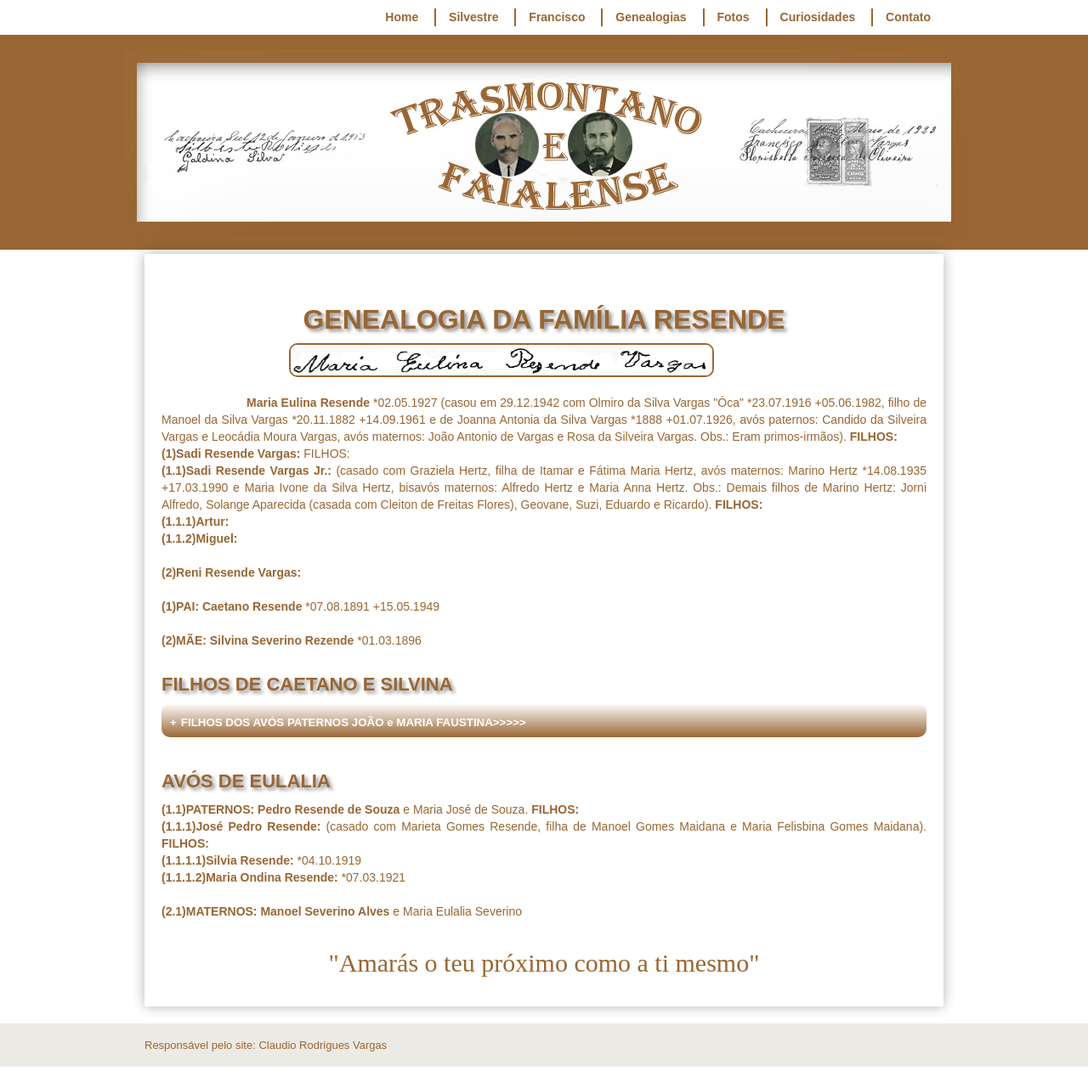
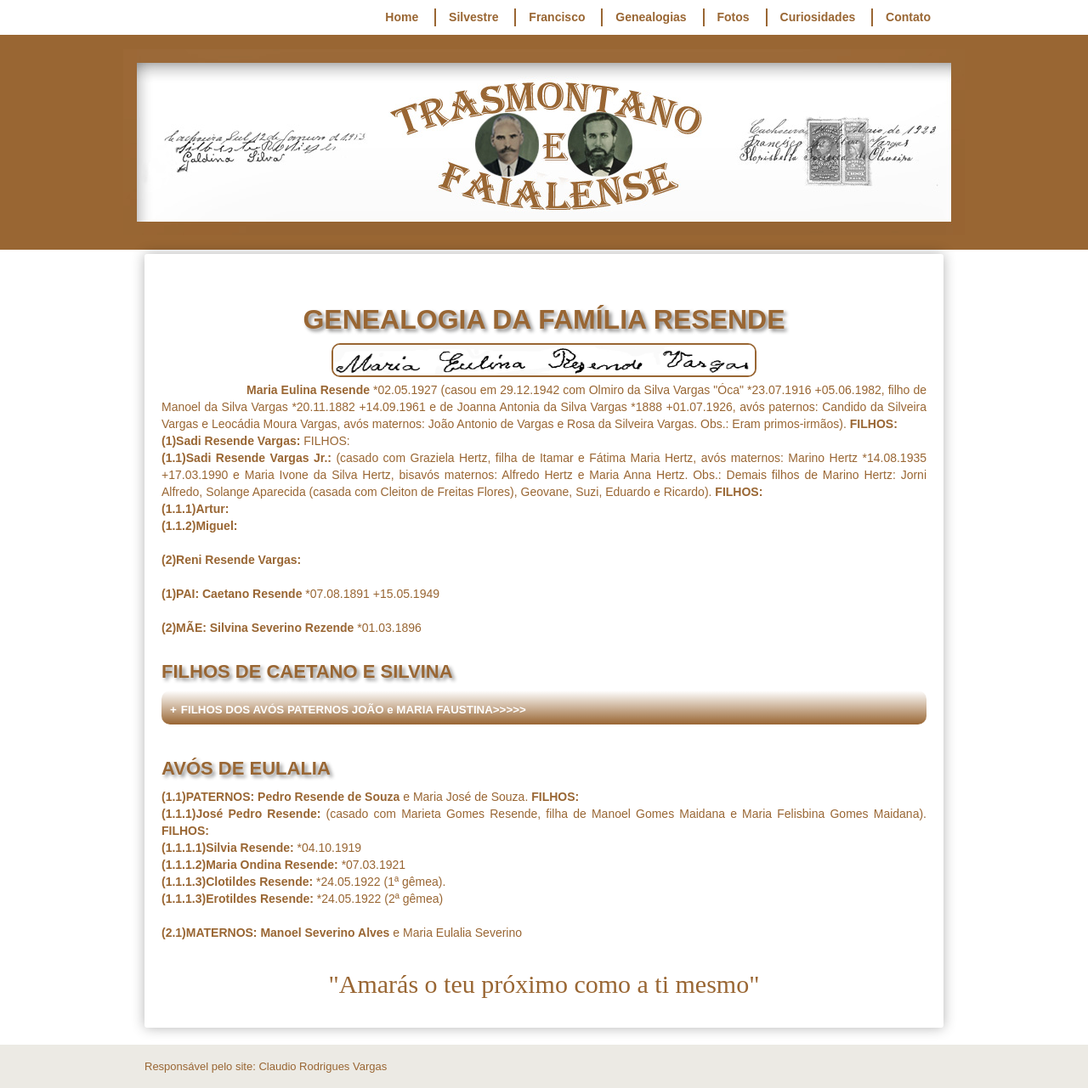
Before and after one commit to claudiovargas1955/claudiovargas1955.github.io, a Jekyll site: the page built from _pages/familia-resende.html, in a window 1280 px wide. Shown: the whole page at 85% size. Built offline with Jekyll 4.4.1, drawn with Linux system fonts in a browser that asks for light colours; some web fonts are replaced; before the commit the page ends 1256 px from its top, so only the background shows below that.

Commit message:
Update familia-resende.html

```diff
--- a/_pages/familia-resende.html
+++ b/_pages/familia-resende.html
@@ -33,7 +33,7 @@ details[open] summary {color:#996633;
       }
 
   .esq1{margin-right:100px;
-        margin-left:150px;
+        margin-left:200px;
         margin-bottom:5px;
         border:#996633 solid 2px;
         border-radius:10px;
@@ -95,7 +95,7 @@ details[open] summary {color:#996633;
 </style>
 
 <h1>GENEALOGIA DA FAMÍLIA RESENDE</h1>
-<img class="esq1" style="float:left"; src="/images/maria eulina.jpg" width="500px" height="40px" title="Assinatura de Maria Eulina";/><br><br><br>
+<img class="esq1" style="float:left"; src="/images/maria eulina.jpg" width="500px" height="40px" title="Assinatura de Maria Eulina";/><br><br>
 <b><p style="text-indent:100px";/>
 Maria Eulina Resende </b>*02.05.1927 (casou em 29.12.1942 com Olmiro da Silva Vargas "Óca" *23.07.1916
 +05.06.1982, filho de Manoel da Silva Vargas *20.11.1882 +14.09.1961 e de Joanna Antonia da Silva Vargas *1888 +01.07.1926, avós
@@ -203,7 +203,9 @@ Jorni Alfredo, Solange Aparecida (casada com Cleiton de Freitas Flores), Geovane
   <b>(1.1.1)José Pedro Resende: </b>(casado com Marieta Gomes Resende, filha de Manoel Gomes Maidana e Maria Felisbina Gomes Maidana).
   <b>FILHOS: </b><br>
     <b>(1.1.1.1)Silvia Resende: </b>*04.10.1919 <br>
-    <b>(1.1.1.2)Maria Ondina Resende: </b>*07.03.1921 <br><br>
+    <b>(1.1.1.2)Maria Ondina Resende: </b>*07.03.1921 <br>
+    <b>(1.1.1.3)Clotildes Resende: </b>*24.05.1922 (1ª gêmea).<br>
+    <b>(1.1.1.3)Erotildes Resende: </b>*24.05.1922 (2ª gêmea)<br><br>
 
 <b>(2.1)MATERNOS: Manoel Severino Alves</b> e Maria Eulalia Severino<br><br>
 
```
